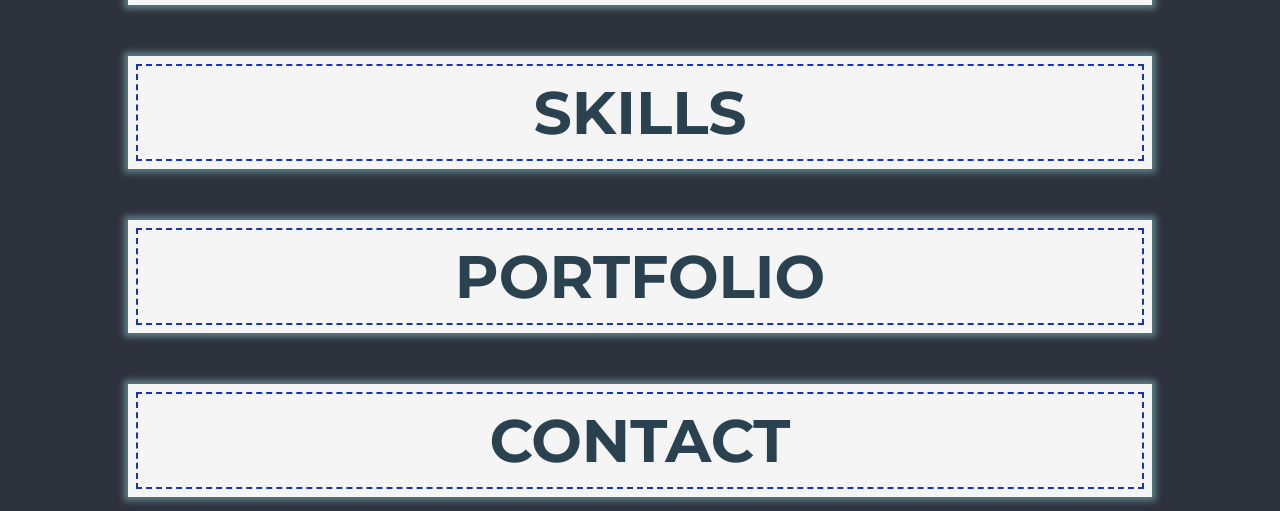
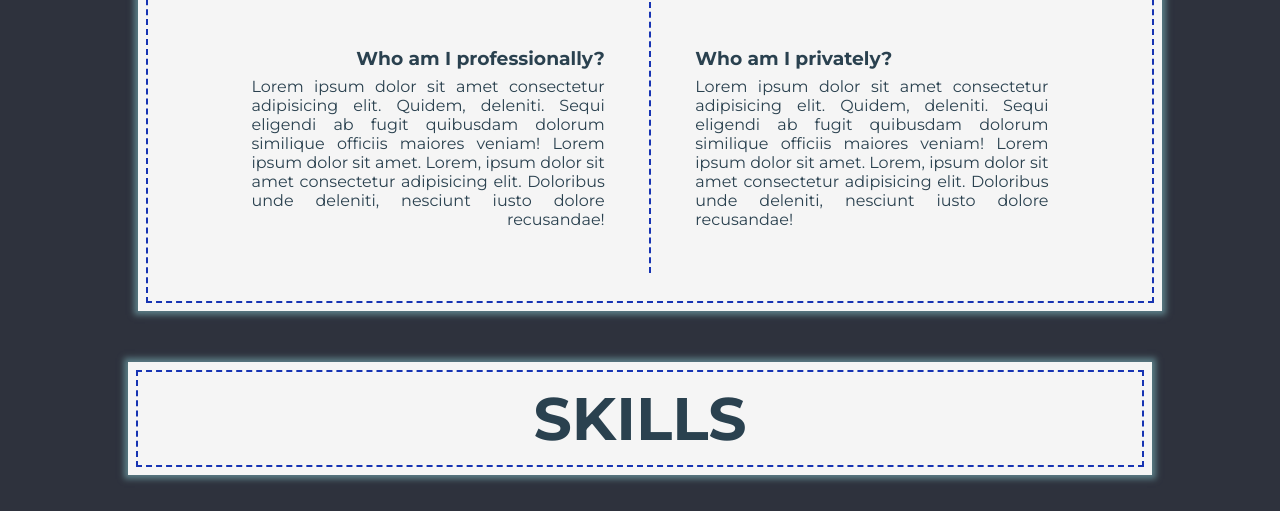
Before and after one commit to freefrogs/AboutMe, a website: page index.html in a window 1280 px wide. Shown: the part 823-1334 px from the top of the page. Drawn offline with Linux system fonts and the light colour scheme.

Commit message:
Add about me section with RWD

```diff
--- a/index.html
+++ b/index.html
@@ -1,5 +1,5 @@
 <!DOCTYPE html>
-<html>
+<html lang="en">
     <head>
         <meta charset="utf-8">
         <title>Frontend developer - About Me</title>
@@ -33,6 +33,16 @@
             </section>
             <section class="aboutMe" id="aboutMe">
                 <h1>about me</h1>
+                <div class="sectionContainer">
+                    <div class="about">
+                        <h3>Who am I professionally?</h3>
+                        <p>Lorem ipsum dolor sit amet consectetur adipisicing elit. Quidem, deleniti. Sequi eligendi ab fugit quibusdam dolorum similique officiis maiores veniam! Lorem ipsum dolor sit amet. Lorem, ipsum dolor sit amet consectetur adipisicing elit. Doloribus unde deleniti, nesciunt iusto dolore recusandae!</p>
+                    </div>
+                    <div class="about">
+                        <h3>Who am I privately?</h3>
+                        <p>Lorem ipsum dolor sit amet consectetur adipisicing elit. Quidem, deleniti. Sequi eligendi ab fugit quibusdam dolorum similique officiis maiores veniam! Lorem ipsum dolor sit amet. Lorem, ipsum dolor sit amet consectetur adipisicing elit. Doloribus unde deleniti, nesciunt iusto dolore recusandae!</p>
+                    </div>
+                </div>
             </section>
             <section class="skills" id="skills">
                 <h1>skills</h1>
--- a/style.css
+++ b/style.css
@@ -137,6 +137,10 @@ nav ul a:hover {
     transform: rotate(-0.5deg);
 }
 
+.home:hover {
+    transform: rotate(1deg);
+}
+
 .home header {
 	padding-left: 10%;
 	padding-top: 7%;
@@ -162,11 +166,36 @@ nav ul a:hover {
 	height: auto;
 }
 
-.home:hover {
-    transform: rotate(1deg);
+/* --About me-- */
+.aboutMe {
+    transform: translatex(10px);
 }
 
-/* --About me-- */
+.aboutMe:hover {
+    transform: translatex(5px);
+}
+
+.about {
+	padding: 5%;
+	margin: 2% auto;
+	text-align: justify;
+}
+
+.about:first-child {
+	text-align-last: right;
+}
+
+.about:last-child {
+	text-align-last: left;
+}
+
+.about h3 {
+	margin-bottom: 2%;
+}
+
+.about:first-child {
+	border-right: 2px dashed var(--detail_color);
+}
 
 /* --Skills-- */
 
@@ -288,6 +317,20 @@ footer p {
     .home a {
         margin: 10px auto 20px;
     }
+    /* --About me-- */
+	.about {
+        -webkit-hyphens: auto;
+            -ms-hyphens: auto;
+                hyphens: auto;
+		padding: 5%;
+		margin-top: 2%;
+		-ms-flex: 100%;
+			flex: 100%;
+	}
+	.about:first-child {
+		border-right: none;
+		border-bottom: 2px dashed var(--detail_color);
+	}
     /* --Footer-- */
     footer {
         margin-top: 20px;
```
